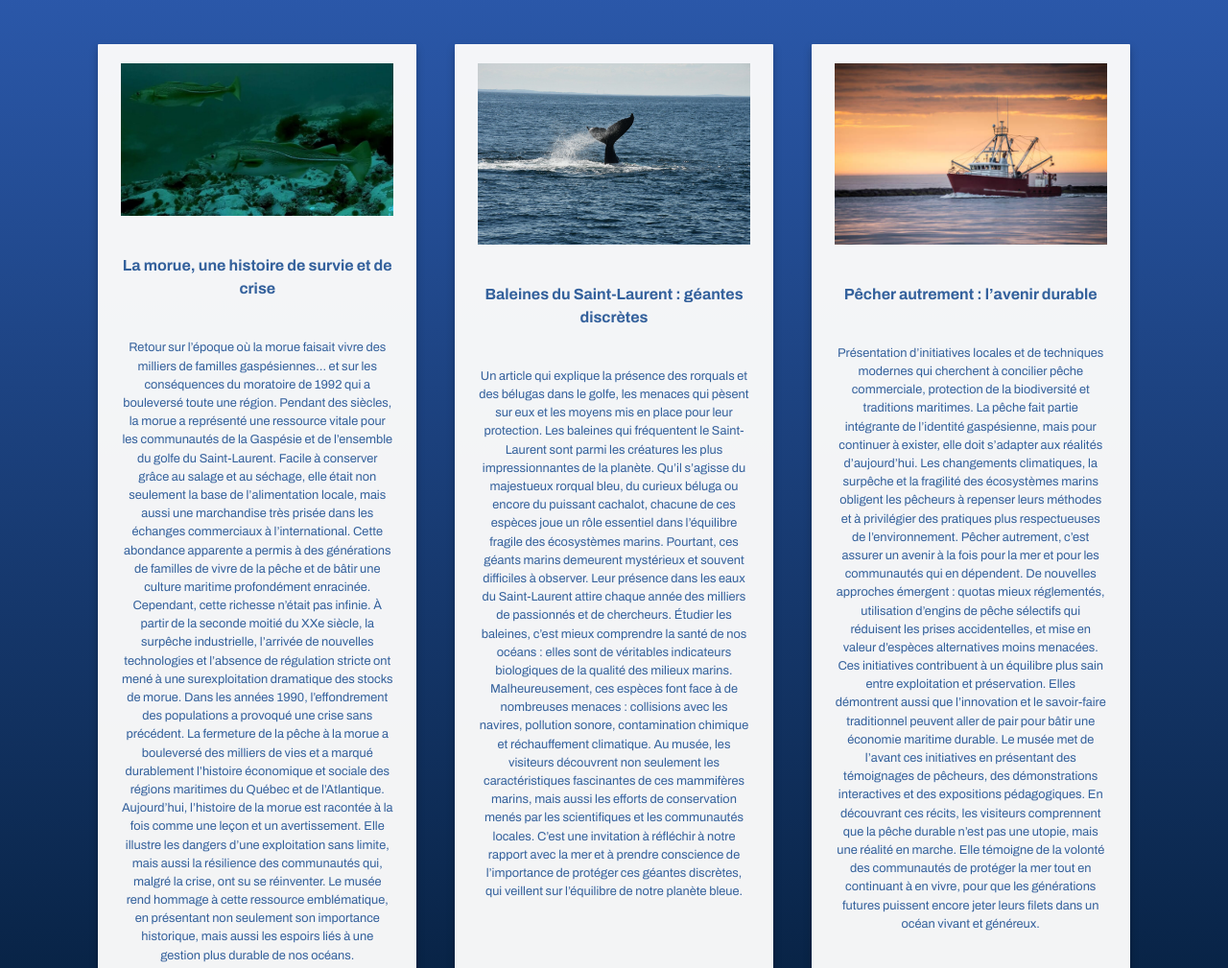
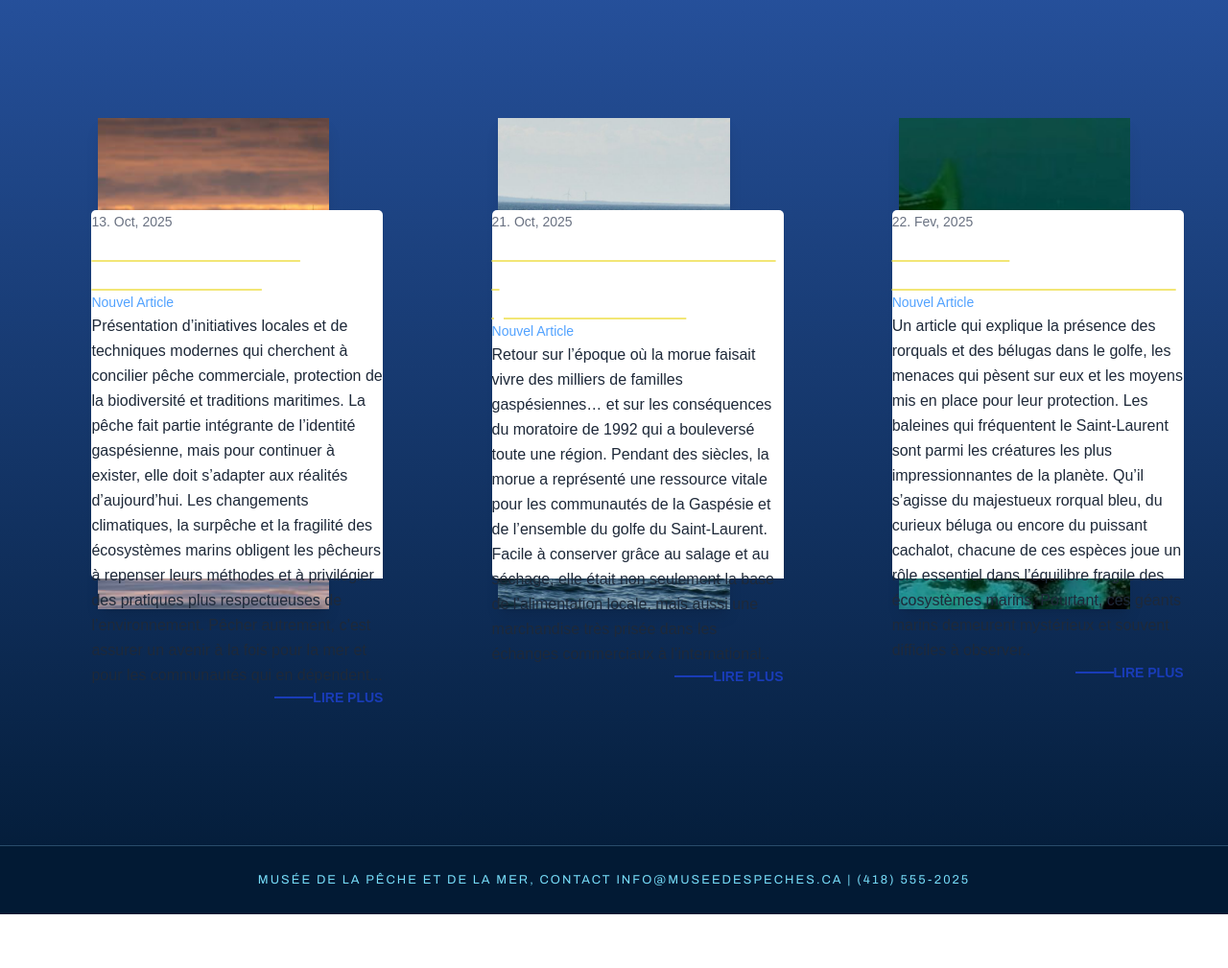
Before and after one commit to artlen2/PM4-TP2-MuseePecheMer, a website: page blog.html in a window 1280 px wide. Shown: the part 1540-2549 px from the top of the page at 96% size. After the commit the page ends 2493 px from the top, so only its background shows below. Drawn offline with nearby package versions, Linux system fonts and the light colour scheme; files that its build step writes are made by us from their sources.

Commit message:
test blog

```diff
--- a/blog.html
+++ b/blog.html
@@ -64,9 +64,11 @@
 
 
 
-    <main class="page-main gap-20">
 
- <section class="reservation-intro">
+<main class="relative min-h-screen py-14 page-main gap-10">
+
+
+ <section class="reservation-intro  ">
     <div class="reservation-number">01</div>
 
     <div>
@@ -78,103 +80,22 @@
       </h2>
 
       <p class="reservation-description">
-        Mais c'est ici que ce trouve notre section blogue, avec des articles sur la pêche, la mer et les événements du musée. Vous trouverez ici des informations sur les espèces marines, des conseils pour la pêche durable, et des récits captivants sur la vie maritime à Gaspé. Plongez dans notre univers et découvrez les histoires fascinantes qui se cachent dans les eaux marines.
+        Mais c'est ici que ce trouve notre section blogue, avec des articles sur la pêche, la mer et les événements du musée. Vous trouverez ici des informations sur les espèces marines, des conseils pour la pêche durable, et des récits captivants sur la vie maritime à Gaspé.
       </p>
     </div>
   </section>
 
-      <div
-        class="container grid lg:grid-cols-3 md:grid-cols-2 gap-10 grid-cols-1"
-      >
-        <div
-          class="max-w-sm rounded overflow-hidden shadow-lg flex flex-col gap-10 blog-card enfant hover:scale-105 transition-all duration-150! ease-in-out hover:shadow-2xl"
-        >
-          <img
-            class="w-full"
-            src="./assets/images-client/morue.jpg"
-            alt="Morue au fond de l'océan"
-          />
-          <h3 class="font-bold text-base">
-            La morue, une histoire de survie et de crise
-          </h3>
-          <p>
-            Retour sur l’époque où la morue faisait vivre des milliers de
-            familles gaspésiennes… et sur les conséquences du moratoire de 1992
-            qui a bouleversé toute une région. Pendant des siècles, la morue a
-            représenté une ressource vitale pour les communautés de la Gaspésie
-            et de l’ensemble du golfe du Saint-Laurent. Facile à conserver grâce
-            au salage et au séchage, elle était non seulement la base de
-            l’alimentation locale, mais aussi une marchandise très prisée dans
-            les échanges commerciaux à l’international. Cette abondance
-            apparente a permis à des générations de familles de vivre de la
-            pêche et de bâtir une culture maritime profondément enracinée.
-            Cependant, cette richesse n’était pas infinie. À partir de la
-            seconde moitié du XXe siècle, la surpêche industrielle, l’arrivée de
-            nouvelles technologies et l’absence de régulation stricte ont mené à
-            une surexploitation dramatique des stocks de morue. Dans les années
-            1990, l’effondrement des populations a provoqué une crise sans
-            précédent. La fermeture de la pêche à la morue a bouleversé des
-            milliers de vies et a marqué durablement l’histoire économique et
-            sociale des régions maritimes du Québec et de l’Atlantique.
-            Aujourd’hui, l’histoire de la morue est racontée à la fois comme une
-            leçon et un avertissement. Elle illustre les dangers d’une
-            exploitation sans limite, mais aussi la résilience des communautés
-            qui, malgré la crise, ont su se réinventer. Le musée rend hommage à
-            cette ressource emblématique, en présentant non seulement son
-            importance historique, mais aussi les espoirs liés à une gestion
-            plus durable de nos océans.
-          </p>
-        </div>
 
-        <div
-          class="max-w-sm rounded overflow-hidden shadow-lg flex flex-col gap-10 blog-card enfant hover:scale-105 transition-all duration-150! ease-in-out hover:shadow-2xl"
-        >
-          <img
-            class="w-full"
-            src="./assets/images-client/baleines.jpg"
-            alt="Baleine dans le Saint-Laurent"
-          />
-          <h3 class="font-bold text-base">
-            Baleines du Saint-Laurent : géantes discrètes
-          </h3>
-          <p>
-            Un article qui explique la présence des rorquals et des bélugas dans
-            le golfe, les menaces qui pèsent sur eux et les moyens mis en place
-            pour leur protection. Les baleines qui fréquentent le Saint-Laurent
-            sont parmi les créatures les plus impressionnantes de la planète.
-            Qu’il s’agisse du majestueux rorqual bleu, du curieux béluga ou
-            encore du puissant cachalot, chacune de ces espèces joue un rôle
-            essentiel dans l’équilibre fragile des écosystèmes marins. Pourtant,
-            ces géants marins demeurent mystérieux et souvent difficiles à
-            observer. Leur présence dans les eaux du Saint-Laurent attire chaque
-            année des milliers de passionnés et de chercheurs. Étudier les
-            baleines, c’est mieux comprendre la santé de nos océans : elles sont
-            de véritables indicateurs biologiques de la qualité des milieux
-            marins. Malheureusement, ces espèces font face à de nombreuses
-            menaces : collisions avec les navires, pollution sonore,
-            contamination chimique et réchauffement climatique. Au musée, les
-            visiteurs découvrent non seulement les caractéristiques fascinantes
-            de ces mammifères marins, mais aussi les efforts de conservation
-            menés par les scientifiques et les communautés locales. C’est une
-            invitation à réfléchir à notre rapport avec la mer et à prendre
-            conscience de l’importance de protéger ces géantes discrètes, qui
-            veillent sur l’équilibre de notre planète bleue.
-          </p>
-        </div>
+  <section class="px-5 grid sm:grid-cols-2 lg:flex items-center justify-center gap-16 lg:gap-28 xl:gap-44 relative z-10 min-h-screen">
+    <article>
 
-        <div
-          class="max-w-sm rounded overflow-hidden shadow-lg flex flex-col gap-10 blog-card enfant hover:scale-105 transition-all duration-150! ease-in-out hover:shadow-2xl"
-        >
-          <img
-            class="w-full"
-            src="./assets/images-client/avenir-durable.jpg"
-            alt="Bâteau au large de la côte"
-          />
-          <h3 class="font-bold text-base">
-            Pêcher autrement : l’avenir durable
-          </h3>
-          <p>
-            Présentation d’initiatives locales et de techniques modernes qui
+      <div class="relative">
+        <img src="./assets/images-client/avenir-durable.jpg" class="w-full aspect-[3/2] lg:aspect-[3/4] h-44 lg:h-[32rem] object-cover shadow-lg">
+        <div class="lg:rounded-l-[5px] lg:rounded-t-[5px] bg-white lg:absolute bottom-8 -right-14 lg:w-[19rem] px-8 py-6 lg:h-96 shadow">
+          <span class="inline-block text-sm text-gray-500">13. Oct, 2025</span>
+          <h2 class="text-2xl font-bold leading-tight mt-1.5 mb-2.5">Pêcher autrement : <br />l’avenir durable</h2>
+          <a href="#" class="inline-block text-blue-400 text-sm capitalize hover:underline">nouvel article</a>
+          <p class="text-gray-800 my-7 leading-relaxed">Présentation d’initiatives locales et de techniques modernes qui
             cherchent à concilier pêche commerciale, protection de la
             biodiversité et traditions maritimes. La pêche fait partie
             intégrante de l’identité gaspésienne, mais pour continuer à exister,
@@ -183,24 +104,58 @@
             obligent les pêcheurs à repenser leurs méthodes et à privilégier des
             pratiques plus respectueuses de l’environnement. Pêcher autrement,
             c’est assurer un avenir à la fois pour la mer et pour les
-            communautés qui en dépendent. De nouvelles approches émergent :
-            quotas mieux réglementés, utilisation d’engins de pêche sélectifs
-            qui réduisent les prises accidentelles, et mise en valeur d’espèces
-            alternatives moins menacées. Ces initiatives contribuent à un
-            équilibre plus sain entre exploitation et préservation. Elles
-            démontrent aussi que l’innovation et le savoir-faire traditionnel
-            peuvent aller de pair pour bâtir une économie maritime durable. Le
-            musée met de l’avant ces initiatives en présentant des témoignages
-            de pêcheurs, des démonstrations interactives et des expositions
-            pédagogiques. En découvrant ces récits, les visiteurs comprennent
-            que la pêche durable n’est pas une utopie, mais une réalité en
-            marche. Elle témoigne de la volonté des communautés de protéger la
-            mer tout en continuant à en vivre, pour que les générations futures
-            puissent encore jeter leurs filets dans un océan vivant et généreux.
-          </p>
+            communautés qui en dépendent...</p>
+          <a href="#" class="flex justify-end items-center uppercase text-blue-800 font-semibold text-sm hover:underline"><span class="mr-4 block w-10 h-0.5 bg-blue-800"></span>Lire plus</a>
         </div>
       </div>
-    </main>
+    </article>
+
+    <article>
+
+      <div class="relative">
+        <img src="./assets/images-client/baleines.jpg" class="h-44 w-full aspect-[3/2] lg:aspect-[3/4] lg:h-[32rem] object-cover shadow-lg">
+        <div class="lg:rounded-l-[5px] lg:rounded-t-[5px] bg-white lg:absolute bottom-8 -right-14 lg:w-[19rem] px-8 py-6 lg:h-96 shadow">
+          <span class="inline-block text-sm text-gray-500">21. Oct, 2025</span>
+          <h2 class="text-2xl font-bold leading-tight mt-1.5 mb-2.5">Baleines du Saint-Laurent :<br /> géantes discrètes</h2>
+          <a href="#" class="inline-block text-blue-400 text-sm capitalize hover:underline">nouvel article</a>
+          <p class="text-gray-800 mt-7 mb-7 lg:mb-14 leading-relaxed">  Retour sur l’époque où la morue faisait vivre des milliers de
+            familles gaspésiennes… et sur les conséquences du moratoire de 1992
+            qui a bouleversé toute une région. Pendant des siècles, la morue a
+            représenté une ressource vitale pour les communautés de la Gaspésie
+            et de l’ensemble du golfe du Saint-Laurent. Facile à conserver grâce
+            au salage et au séchage, elle était non seulement la base de
+            l’alimentation locale, mais aussi une marchandise très prisée dans
+            les échanges commerciaux à l’international..</p>
+          <a href="#" class="flex justify-end items-center uppercase text-blue-800 font-semibold text-sm hover:underline"><span class="mr-4 block w-10 h-0.5 bg-blue-800"></span>Lire plus</a>
+        </div>
+      </div>
+    </article>
+
+ <article>
+      <div class="relative">
+        <img src="./assets/images-client/morue.jpg" class="h-44 w-full aspect-[3/2] lg:aspect-[3/4] lg:h-[32rem] object-cover shadow-lg">
+        <div class="lg:rounded-l-[5px] lg:rounded-t-[5px] bg-white lg:absolute bottom-8 -right-14 lg:w-[19rem] px-8 py-6 lg:h-96 shadow">
+          <span class="inline-block text-sm text-gray-500">22. Fev, 2025</span>
+          <h2 class="text-2xl font-bold leading-tight mt-1.5 mb-2.5">La morue :<br /> un poisson emblématique</h2>
+          <a href="#" class="inline-block text-blue-400 text-sm capitalize hover:underline">nouvel article</a>
+          <p class="text-gray-800 mt-7 mb-7 lg:mb-14 leading-relaxed">  Un article qui explique la présence des rorquals et des bélugas dans
+            le golfe, les menaces qui pèsent sur eux et les moyens mis en place
+            pour leur protection. Les baleines qui fréquentent le Saint-Laurent
+            sont parmi les créatures les plus impressionnantes de la planète.
+            Qu’il s’agisse du majestueux rorqual bleu, du curieux béluga ou
+            encore du puissant cachalot, chacune de ces espèces joue un rôle
+            essentiel dans l’équilibre fragile des écosystèmes marins. Pourtant,
+            ces géants marins demeurent mystérieux et souvent difficiles à
+            observer..</p>
+          <a href="#" class="flex justify-end items-center uppercase text-blue-800 font-semibold text-sm hover:underline"><span class="mr-4 block w-10 h-0.5 bg-blue-800"></span>Lire plus</a>
+        </div>
+      </div>
+    </article>
+
+  </section>
+
+</main>
+
 
     <footer>
       Musée de la pêche et de la mer, Contact info@museedespeches.ca | (418)
```
